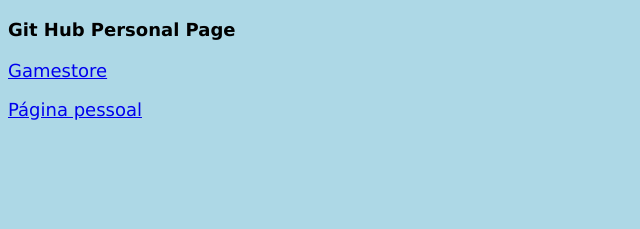
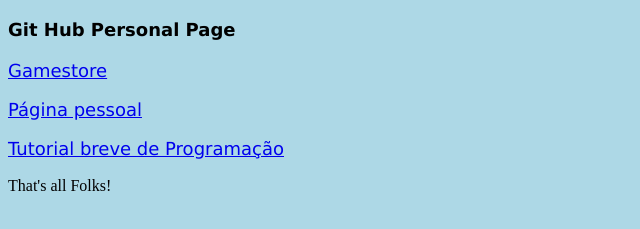
Before and after one commit to ceduardosss/ceduardosss.github.io, a plain HTML site: page index.html in a window 1280 px wide. Shown: the part 61-290 px from the top of the page, without its empty margins (0-640 px from the left). Drawn offline with Linux system fonts and the light colour scheme.

Commit message:
Update index.html

```diff
--- a/index.html
+++ b/index.html
@@ -24,5 +24,8 @@ p {
 <h2><p>Git Hub Personal Page</p></h2>
 	<p><a href="Exercicios-gamestore/gamestore/jogosarcade.html" target="_blank">Gamestore</a></p>
 	<p><a href="paginapessoal/paginapessoal.html" target="_blank">Página pessoal</a></p>
+	<p><a href="tutorialprog/tutorialprog.html" target="_blank">Tutorial breve de Programação</a></p>
+
+	That's all Folks!
 </body>
 </html>
```
